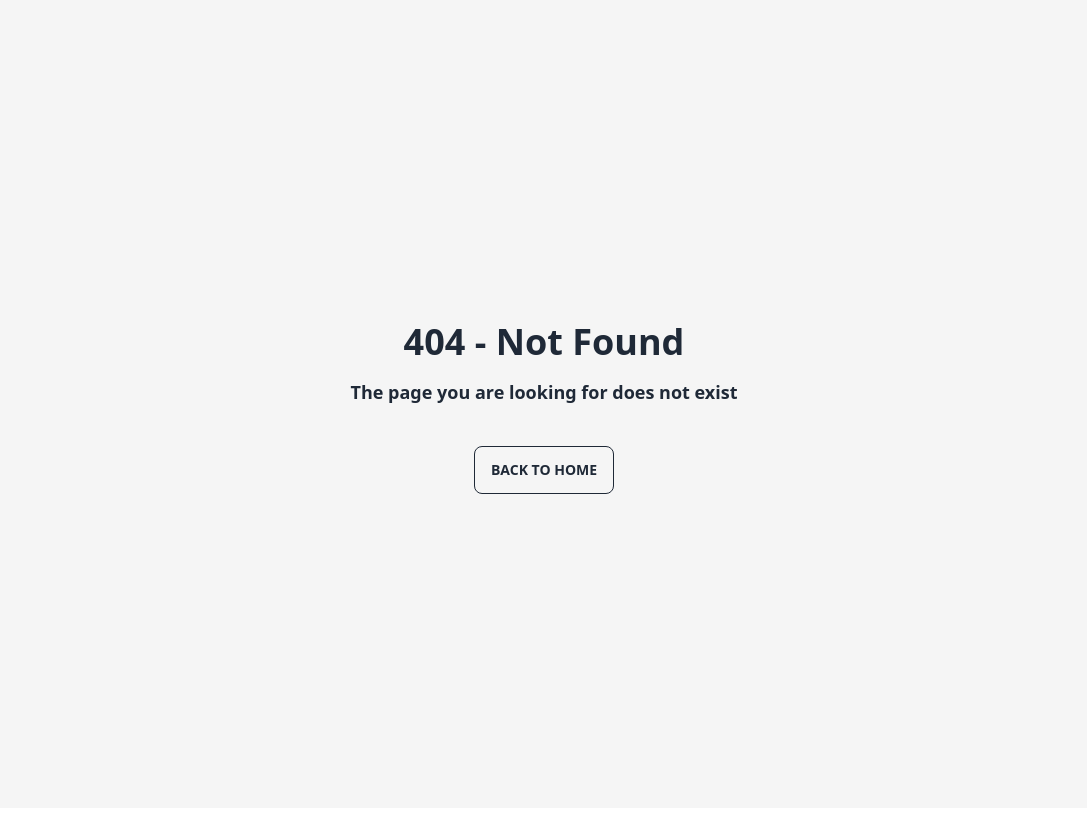
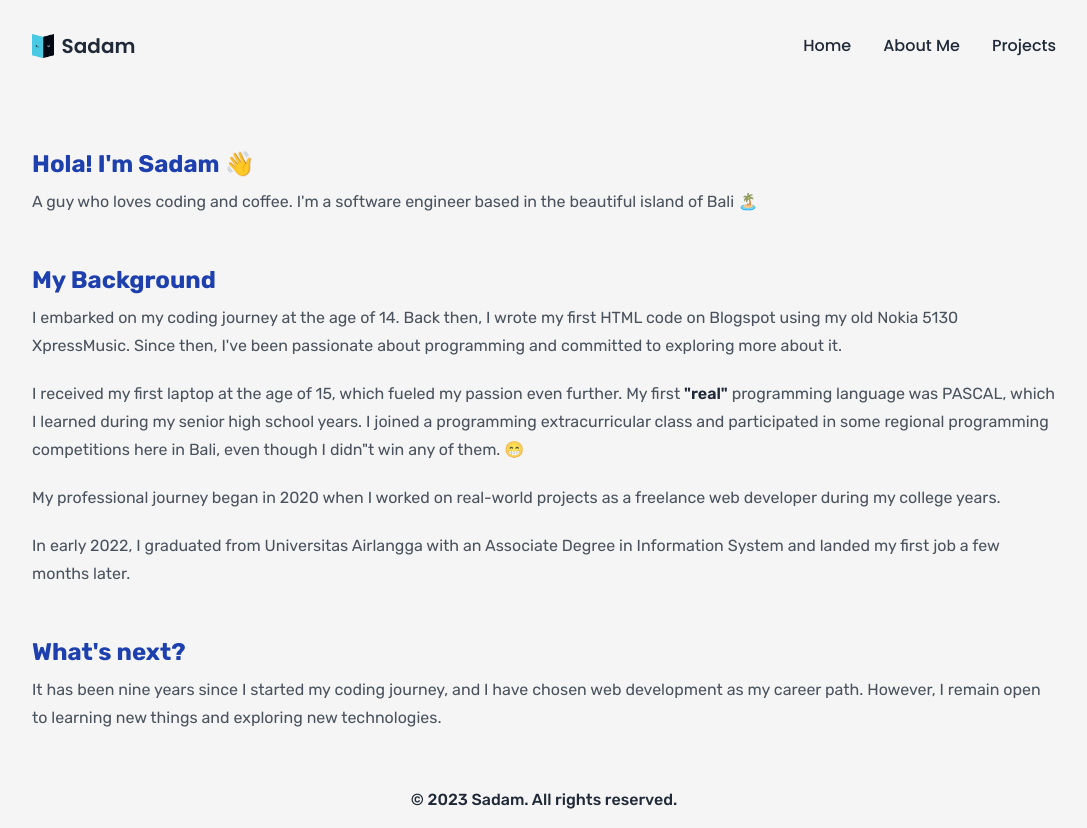
Before and after one commit to sadam21x/portfolio, a Next.js app: page /about in a window 1280 px wide. Before the commit this address had no page. Shown: the whole page, without its empty margins (96-1183 px from the left). Built offline with nearby package versions, Linux system fonts and the light colour scheme.

Commit message:
feat: add about page

```diff
--- a/src/components/Navbar/index.tsx
+++ b/src/components/Navbar/index.tsx
@@ -9,7 +9,7 @@ export default function Navbar() {
 
   const [menus] = useState([
     { name: 'Home', href: '/' },
-    { name: 'About Me', href: '/about-me' },
+    { name: 'About Me', href: '/about' },
     { name: 'Projects', href: '/projects' },
   ])
 
--- /dev/null
+++ b/src/pages/about.tsx
@@ -0,0 +1,58 @@
+import Layout from '@/layouts/Main'
+
+export default function About() {
+  const meta = { title: 'About Me' }
+
+  return (
+    <Layout meta={meta}>
+      <article className='prose max-w-none prose-headings:mb-2'>
+        <h2 className='text-blue-800'>
+          Hola! I&apos;m Sadam 👋
+        </h2>
+
+        <p>
+          A guy who loves coding and coffee. I&apos;m a software engineer based in the beautiful island of Bali 🏝️
+        </p>
+
+        <h2 className='text-blue-800'>
+          My Background
+        </h2>
+
+        <p>
+          I embarked on my coding journey at the age of 14. Back then,
+          I wrote my first HTML code on Blogspot using my old Nokia 5130 XpressMusic.
+          Since then, I&apos;ve been passionate about programming and committed to exploring
+          more about it.
+        </p>
+
+        <p>
+          I received my first laptop at the age of 15, which fueled my passion even further.
+          My first <strong>&quot;real&quot;</strong> programming language was PASCAL,
+          which I learned during my senior high school years.
+          I joined a programming extracurricular class and participated in some regional
+          programming competitions here in Bali, even though I didn&quot;t win any of them. 😁
+        </p>
+
+        <p>
+          My professional journey began in 2020 when I worked on real-world projects as a freelance web developer during my college years.
+        </p>
+
+        <p>
+          In early 2022, I graduated from Universitas Airlangga with an
+          Associate Degree in Information System and landed my first job a few
+          months later.
+        </p>
+
+        <h2 className='text-blue-800'>
+          What&apos;s next?
+        </h2>
+
+        <p>
+          It has been nine years since I started my coding journey,
+          and I have chosen web development as my career path. However,
+          I remain open to learning new things and exploring new technologies.
+        </p>
+      </article>
+    </Layout>
+  )
+}
```
